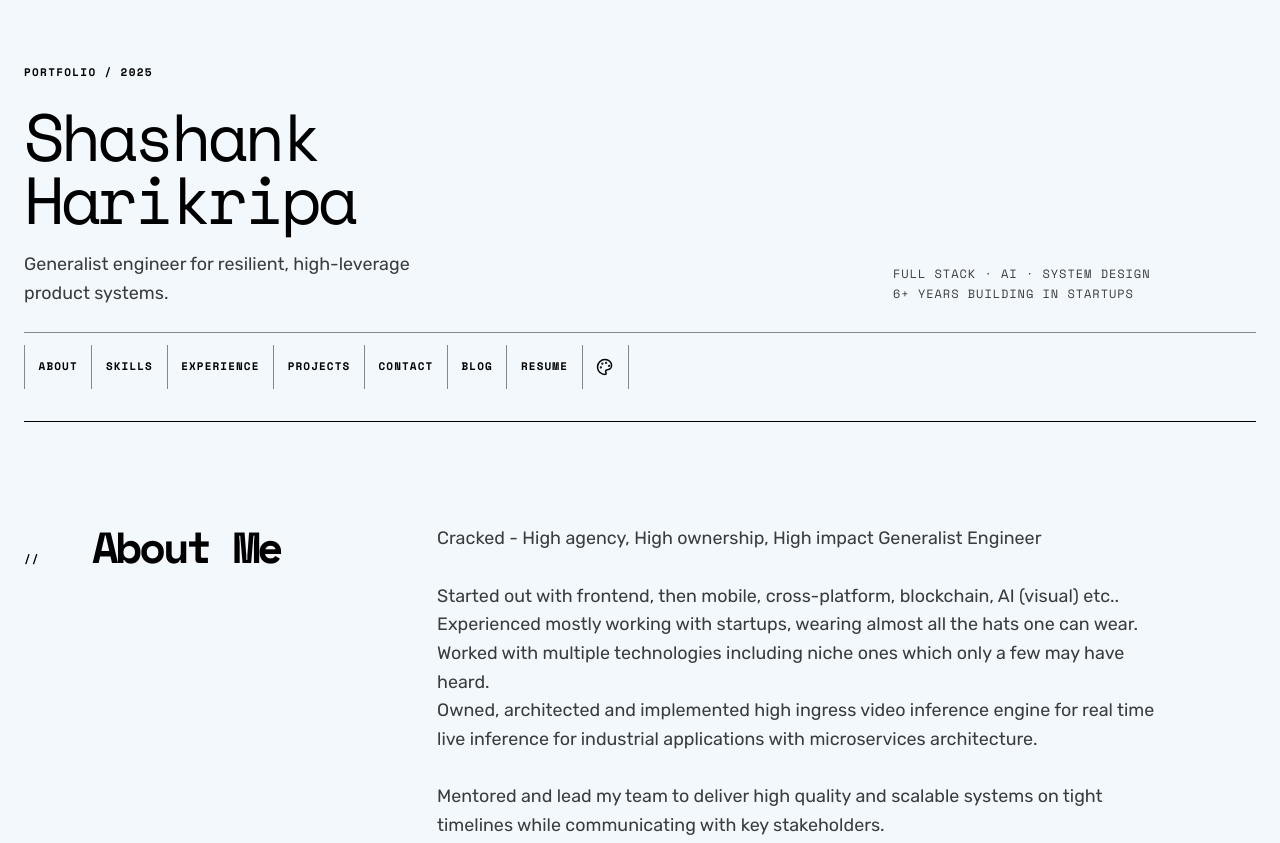
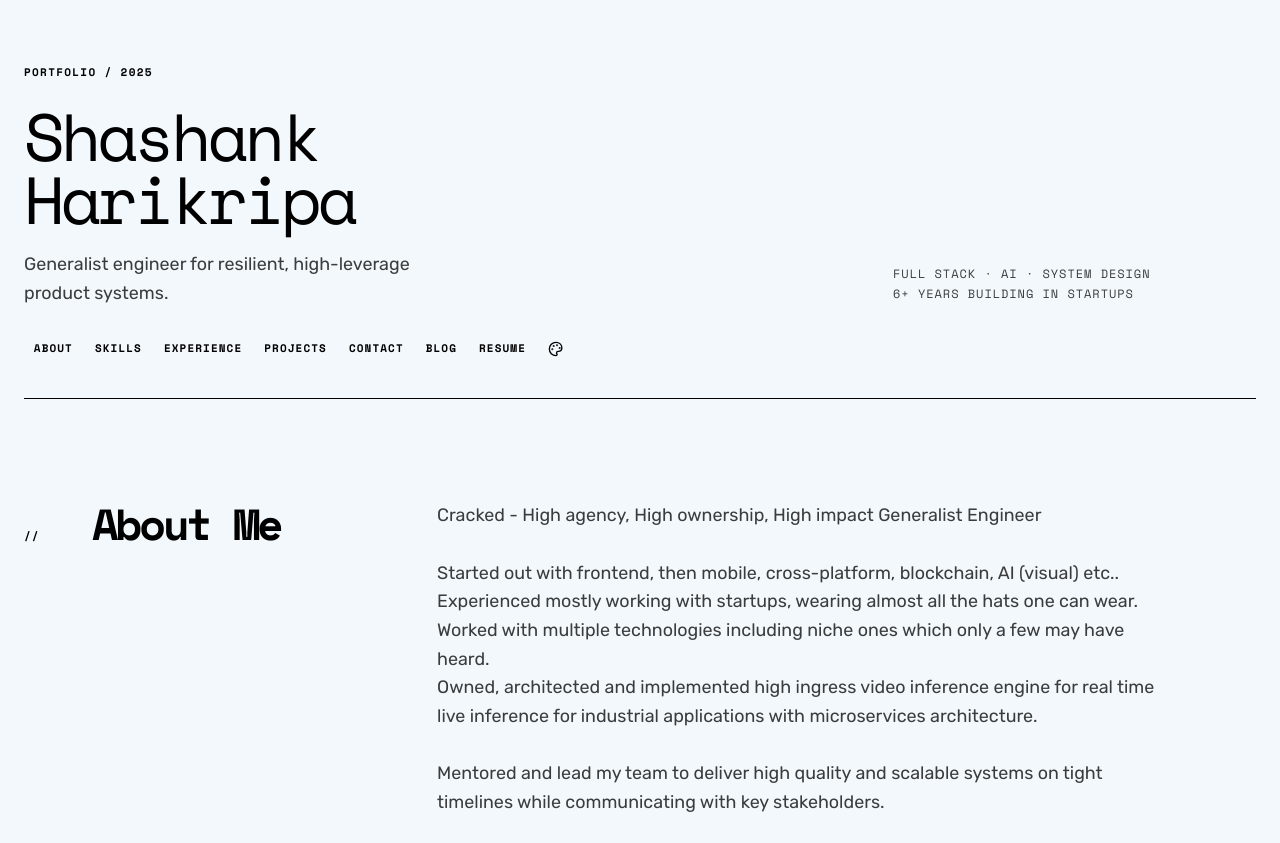
Before and after one commit to Shashank-H/portfolio, a website with bundled scripts: page index.html in a window 1280 px wide. Shown: the top 843 px of the page. Built offline with nearby package versions, Linux system fonts and the light colour scheme; files whose address does not match are found by name.

Commit message:
Tighten portfolio navigation links

```diff
--- a/styles.css
+++ b/styles.css
@@ -157,18 +157,16 @@ h1 {
 .experience-stamp { align-self: end; padding-bottom: .25rem; color: var(--text-secondary); font-size: .75rem; letter-spacing: .08em; line-height: 1.65; text-transform: uppercase; }
 .sr-only { position: absolute; width: 1px; height: 1px; overflow: hidden; clip: rect(0, 0, 0, 0); white-space: nowrap; }
 
-header nav { grid-column: 1 / -1; border-top: 1px solid var(--rule); padding-top: .75rem; }
-.nav-links { display: flex; align-items: center; gap: 0; margin: 0; padding: 0; list-style: none; }
-.nav-links > li { border-right: 1px solid var(--rule); }
-.nav-links > li:first-child { border-left: 1px solid var(--rule); }
+header nav { grid-column: 1 / -1; }
+.nav-links { display: flex; align-items: center; gap: .15rem; margin: 0; padding: 0; list-style: none; }
 .nav-links a, .theme-toggle-btn {
-  display: inline-flex; align-items: center; min-height: 44px; padding: .65rem .85rem;
-  font-size: .6875rem; font-weight: 700; letter-spacing: .1em; text-decoration: none; text-transform: uppercase;
+  display: inline-flex; align-items: center; min-height: 34px; padding: .35rem .55rem;
+  border: 1px solid transparent; font-size: .6875rem; font-weight: 700; letter-spacing: .1em; text-decoration: none; text-transform: uppercase;
 }
-.nav-links a:hover, .nav-links a:focus-visible { background: var(--selection); color: var(--selection-text); outline: none; }
-.theme-toggle-btn { border: 0; background: transparent; color: var(--foreground); cursor: pointer; }
-.theme-toggle-btn:hover, .theme-toggle-btn:focus-visible { background: var(--surface); outline: 2px solid var(--foreground); outline-offset: 2px; }
-.theme-toggle-btn svg { width: 18px; height: 18px; }
+.nav-links a:hover, .nav-links a:focus-visible { border-color: var(--foreground); background: var(--selection); color: var(--selection-text); outline: none; }
+.theme-toggle-btn { border: 1px solid transparent; background: transparent; color: var(--foreground); cursor: pointer; }
+.theme-toggle-btn:hover, .theme-toggle-btn:focus-visible { border-color: var(--foreground); background: var(--surface); outline: none; }
+.theme-toggle-btn svg { width: 16px; height: 16px; }
 
 section { padding: clamp(3.5rem, 8vw, 7.5rem) 0; border-bottom: 1px solid var(--rule); }
 section h2 {
```
